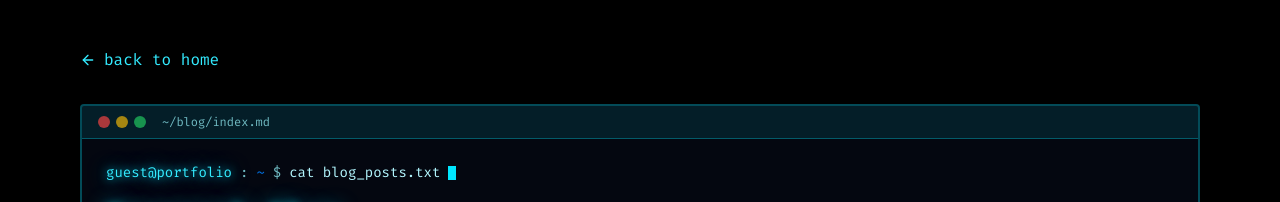
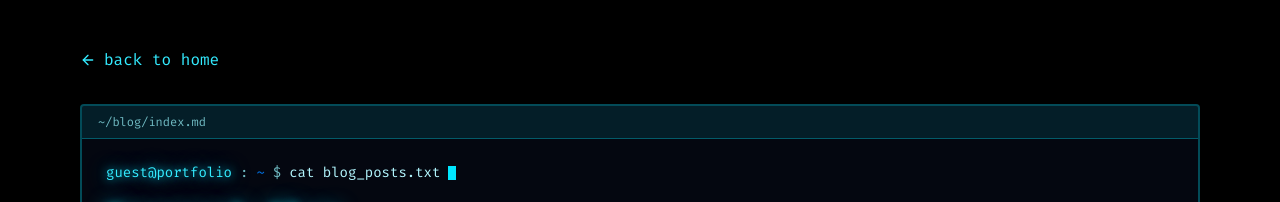
Before and after one commit to gjyotin305/gjyotin305.github.io, a React (Vite) app: page /blog in a window 1280 px wide. Shown: the top 202 px of the page. Built offline with nearby package versions, Linux system fonts and the light colour scheme; the HTML template or start-up script is replaced by a standard one.

Commit message:
Remove macOS buttons from boxes

```diff
--- a/src/components/TerminalWindow.tsx
+++ b/src/components/TerminalWindow.tsx
@@ -10,12 +10,7 @@ const TerminalWindow = ({ title = "terminal", children, className = "" }: Termin
   return (
     <div className={`border-2 border-primary/30 rounded bg-card/50 backdrop-blur-sm overflow-hidden shadow-lg ${className}`}>
       <div className="flex items-center gap-2 px-4 py-2 bg-primary/10 border-b border-primary/30">
-        <div className="flex gap-1.5">
-          <div className="w-3 h-3 rounded-full bg-destructive/70"></div>
-          <div className="w-3 h-3 rounded-full bg-yellow-500/70"></div>
-          <div className="w-3 h-3 rounded-full bg-green-500/70"></div>
-        </div>
-        <span className="text-xs text-muted-foreground ml-2">{title}</span>
+        <span className="text-xs text-muted-foreground">{title}</span>
       </div>
       <div className="p-6">
         {children}
```
